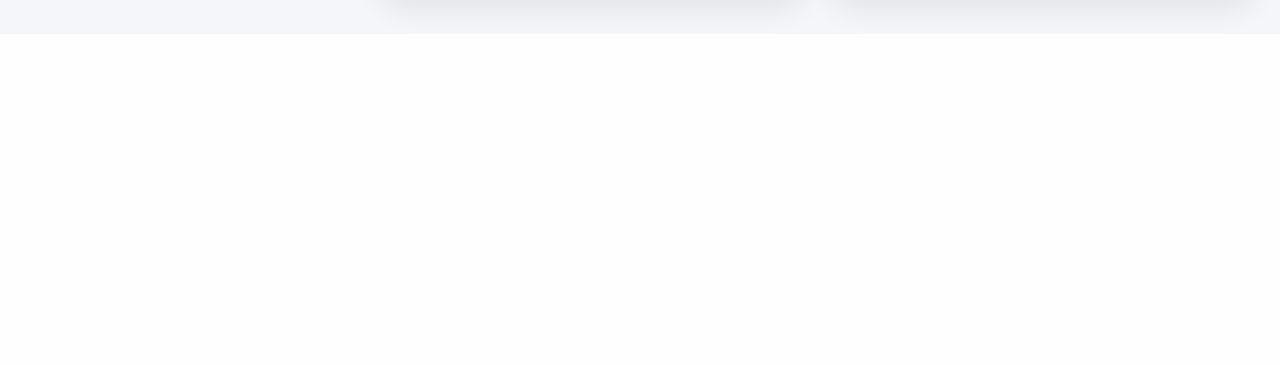
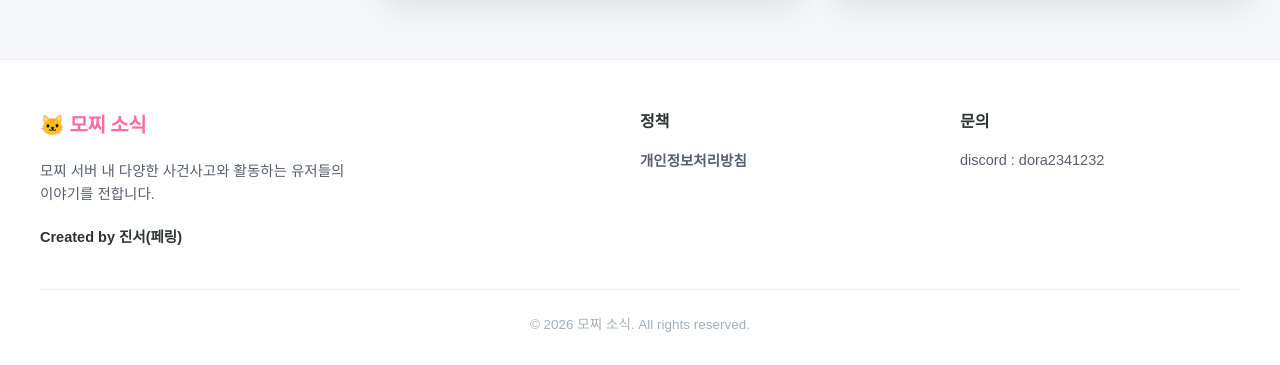
Before and after one commit to Mochisite2134/mochi-market, a Flask app: page / in a window 1280 px wide. Shown: the part 950-1315 px from the top of the page. Before the commit the page ends 974 px from the top, so only its background shows below. Run offline with Flask 3, Linux system fonts and the light colour scheme; data that the repository does not hold is empty; some web fonts are replaced.

Commit message:
Add files via upload

```diff
--- a/templates/index.html
+++ b/templates/index.html
@@ -66,7 +66,7 @@
     --rank-bg: #334155;
 }
 
-/* 🌟 기본 리셋 및 부드러운 화면 전환(Transition) */
+/* 🌟 기본 리셋 */
 *{margin:0;padding:0;box-sizing:border-box; -webkit-user-select: none; user-select: none;}
 input, textarea { -webkit-user-select: auto; user-select: auto; }
 body { font-family:'Pretendard',sans-serif; background:var(--bg-body); color:var(--text-main); line-height: 1.5; transition: background 0.3s ease, color 0.3s ease; }
@@ -78,13 +78,11 @@ header { height:75px; background:var(--bg-header); backdrop-filter: blur(10px);
 .top-nav a { text-decoration:none; font-size:17px; font-weight:700; color:var(--text-sub); cursor:pointer; padding:25px 0; border-bottom:3px solid transparent; transition:all 0.3s ease; }
 .top-nav a:hover { color:var(--pink-main); }
 .top-nav a.active { color:var(--pink-main); border-bottom:3px solid var(--pink-main); }
-
-/* 테마 변경 버튼 */
 .theme-btn { background: none; border: none; font-size: 22px; cursor: pointer; padding: 10px; border-radius: 50%; transition: transform 0.3s ease; display: flex; align-items: center; justify-content: center; }
 .theme-btn:hover { transform: scale(1.1) rotate(15deg); background: var(--bg-hover); }
 
 /* 🌟 전체 레이아웃 (사이드바 + 메인) */
-.layout { max-width:1440px; margin:35px auto; padding:0 25px; display:grid; grid-template-columns:320px 1fr; gap:35px; }
+.layout { max-width:1440px; margin:35px auto; padding:0 25px; display:grid; grid-template-columns:320px 1fr; gap:35px; min-height: 80vh; }
 .sidebar { display:flex; flex-direction:column; gap:25px; height:fit-content; position:sticky; top:110px; }
 
 /* 🌟 사이드바: 박스 디자인 */
@@ -111,7 +109,7 @@ header { height:75px; background:var(--bg-header); backdrop-filter: blur(10px);
 .rank-name { font-weight:700; font-size:14.5px; line-height: 1.3; color:var(--text-main); transition: color 0.3s; }
 .rank-count { margin-left:auto; font-size:13px; color:var(--text-muted); font-weight: 600; white-space: nowrap; transition: color 0.3s; }
 
-/* 🌟 홈 화면 히어로(대문) 디자인 */
+/* 🌟 홈 화면 히어로 디자인 (슬라이드쇼) */
 .hero { position: relative; padding:90px 50px; border-radius:30px; margin-bottom:30px; box-shadow:0 15px 40px var(--shadow-medium); text-align: left; overflow: hidden; }
 #heroSliderBg { position: absolute; top: 0; left: 0; width: 100%; height: 100%; z-index: 1; }
 .hero-slide { position: absolute; top: 0; left: 0; width: 100%; height: 100%; background-size: cover; background-position: center; opacity: 0; transition: opacity 1s ease-in-out; }
@@ -129,7 +127,6 @@ header { height:75px; background:var(--bg-header); backdrop-filter: blur(10px);
 .h-card p { font-size:15px; line-height:1.6; opacity: 0.95; margin-bottom: 15px; font-weight: 500; }
 .h-card span { font-weight: 800; font-size: 15px; display: inline-block; background: rgba(255,255,255,0.25); padding: 8px 16px; border-radius: 12px; backdrop-filter: blur(5px); }
 
-/* 사진 배경 세팅 */
 .bg-news { background: linear-gradient(rgba(0,0,0,0.2), rgba(0,0,0,0.85)), url('https://cdn.domi.kr/tkRy9SMEuIku2ts1yK4B6tXZg3Pk5J.png') center/cover; }
 .bg-interview { background: linear-gradient(rgba(0,0,0,0.2), rgba(0,0,0,0.85)), url('https://cdn.domi.kr/FrvZXcyyBCO25dY5mfxQrWqdkqWQwm.png') center/cover; }
 .bg-team { background: linear-gradient(rgba(0,0,0,0.2), rgba(0,0,0,0.85)), url('https://cdn.domi.kr/W7OPQYrvCfeI1nzX7hzr2gPD6q09Nu.png') center/cover; }
@@ -145,7 +142,7 @@ header { height:75px; background:var(--bg-header); backdrop-filter: blur(10px);
 .n-content-preview { font-size:14.5px; color:var(--text-sub); line-height:1.6; display: -webkit-box; -webkit-line-clamp: 3; -webkit-box-orient: vertical; overflow: hidden; flex-grow: 1; }
 .n-img { width:100%; height:190px; object-fit:cover; border-radius:16px; margin-bottom:18px; background:var(--border-main); }
 
-/* 🌟 집중 모드 팝업창 (모달) */
+/* 🌟 팝업창 (모달) */
 .modal-overlay { position: fixed; top: 0; left: 0; width: 100%; height: 100%; background: rgba(0,0,0,0.7); z-index: 1000; display: none; align-items: center; justify-content: center; backdrop-filter: blur(8px); }
 .modal-overlay.active { display: flex; animation: fadeIn 0.2s ease; }
 .modal-box { background: var(--bg-card); width: 90%; max-width: 680px; border-radius: 28px; padding: 45px; position: relative; max-height: 90vh; overflow-y: auto; box-shadow: 0 20px 50px rgba(0,0,0,0.5); border: 1px solid var(--border-main); transition: background 0.3s, border-color 0.3s;}
@@ -181,10 +178,21 @@ header { height:75px; background:var(--bg-header); backdrop-filter: blur(10px);
 .item-card:hover { border-color:var(--pink-main); transform:translateY(-4px); box-shadow:0 10px 25px var(--pink-light); }
 .i-name { font-size:16px; font-weight:900; color:var(--text-main); line-height:1.35; word-break:keep-all; }
 .i-price { min-width:110px; text-align:right; color:var(--pink-main); font-size:16px; font-weight:900; white-space:nowrap; }
-.tab-btn span { font-size:14px; font-weight:700; opacity:.9; }
 
 table thead { background: var(--bg-table-head); color: var(--text-sub); transition: background 0.3s, color 0.3s;}
 table th { border-bottom: 2px solid var(--border-main); }
+
+/* 🌟 푸터 (하단 영역) CSS 🌟 */
+.site-footer { background: var(--bg-card); border-top: 1px solid var(--border-main); padding: 50px 40px 30px; margin-top: 60px; transition: background 0.3s, border-color 0.3s; }
+.footer-content { max-width: 1400px; margin: 0 auto; display: grid; grid-template-columns: 2fr 1fr 1fr; gap: 40px; margin-bottom: 40px; }
+.footer-col { display: flex; flex-direction: column; gap: 15px; }
+.footer-logo { font-size: 20px; font-weight: 900; color: var(--pink-main); letter-spacing: -0.5px; margin-bottom: 5px; }
+.footer-col p { color: var(--text-sub); font-size: 14.5px; line-height: 1.6; transition: color 0.3s; font-weight: 500; }
+.footer-col h4 { font-size: 16px; font-weight: 800; color: var(--text-main); transition: color 0.3s; }
+.footer-col ul { list-style: none; display: flex; flex-direction: column; gap: 12px; }
+.footer-col ul li a { text-decoration: none; color: var(--text-sub); font-size: 14.5px; transition: color 0.2s; font-weight: 600; }
+.footer-col ul li a:hover { color: var(--pink-main); }
+.footer-bottom { max-width: 1400px; margin: 0 auto; border-top: 1px solid var(--border-main); padding-top: 25px; text-align: center; color: var(--text-muted); font-size: 13.5px; font-weight: 500; transition: border-color 0.3s, color 0.3s; }
 
 /* 📱 모바일 최적화 */
 @media (max-width: 768px) {
@@ -197,12 +205,14 @@ table th { border-bottom: 2px solid var(--border-main); }
     .home-cards { grid-template-columns: 1fr; gap: 15px; }
     .tabs { flex-direction: column; gap: 10px; }
     .tab-btn { padding: 15px; flex-direction: row; justify-content: center; }
-    .tab-btn span { display: none; }
     .news-list { grid-template-columns: 1fr; }
     .cat-content.active { grid-template-columns: 1fr; }
     .item-card { padding: 18px; }
     .modal-box { width: 95%; padding: 25px; border-radius: 20px; }
     .tab-content { padding: 20px 15px; border-radius: 20px; }
+    /* 모바일 푸터 */
+    .footer-content { grid-template-columns: 1fr; gap: 30px; }
+    .site-footer { padding: 40px 20px 25px; margin-top: 40px; }
 }
 </style>
 </head>
@@ -214,7 +224,7 @@ table th { border-bottom: 2px solid var(--border-main); }
         <a class="nav-link active" onclick="switchPage('page-home', this)">홈</a>
         <a class="nav-link" id="nav-news" onclick="switchPage('page-news', this)">모찌 기사단</a>
         <a class="nav-link" onclick="switchPage('page-market', this)">시세 조회</a>
-        <!-- 🌟 다크 모드 토글 버튼 추가 -->
+        <!-- 다크 모드 토글 -->
         <button id="darkModeToggle" class="theme-btn" onclick="toggleDarkMode()" title="다크 모드 전환">🌙</button>
     </nav>
 </header>
@@ -239,7 +249,7 @@ table th { border-bottom: 2px solid var(--border-main); }
     <main>
         <div id="page-home" class="page-section active">
 
-            <!-- 🌟 슬라이드쇼 히어로 배너 -->
+            <!-- 슬라이드쇼 히어로 배너 -->
             <section class="hero">
                 <div id="heroSliderBg"></div>
                 <div class="hero-overlay"></div>
@@ -380,7 +390,38 @@ table th { border-bottom: 2px solid var(--border-main); }
     </main>
 </div>
 
-<!-- 집중 모드 뉴스 팝업창 -->
+<!-- 🌟 새롭게 추가된 푸터 (Footer) 영역 🌟 -->
+<footer class="site-footer">
+    <div class="footer-content">
+        <!-- 1. 좌측 설명 -->
+        <div class="footer-col">
+            <div class="footer-logo">🐱 모찌 소식</div>
+            <p>모찌 서버 내 다양한 사건사고와 활동하는 유저들의<br>이야기를 전합니다.</p>
+            <p style="margin-top: 5px; font-weight: 700; color: var(--text-main);">Created by 진서(페링)</p>
+        </div>
+
+        <!-- 2. 중앙 정책 -->
+        <div class="footer-col">
+            <h4>정책</h4>
+            <ul>
+                <li><a href="#" onclick="alert('개인정보처리방침 준비 중입니다.')">개인정보처리방침</a></li>
+            </ul>
+        </div>
+
+        <!-- 3. 우측 문의 -->
+        <div class="footer-col">
+            <h4>문의</h4>
+            <p>discord : dora2341232</p>
+        </div>
+    </div>
+
+    <!-- 4. 하단 저작권 표시 -->
+    <div class="footer-bottom">
+        &copy; 2026 모찌 소식. All rights reserved.
+    </div>
+</footer>
+
+<!-- 팝업창 (모달) -->
 <div id="newsModal" class="modal-overlay" onclick="closeNewsModal(event)">
     <div class="modal-box" onclick="event.stopPropagation()">
         <span class="modal-close" onclick="closeNewsModal()">×</span>
@@ -403,7 +444,6 @@ table th { border-bottom: 2px solid var(--border-main); }
 </div>
 
 <script>
-    // 🌟 다크 모드 토글 로직 🌟
     function toggleDarkMode() {
         const docEl = document.documentElement;
         const currentTheme = docEl.getAttribute('data-theme');
@@ -413,23 +453,20 @@ table th { border-bottom: 2px solid var(--border-main); }
         localStorage.setItem('theme', newTheme);
 
         document.getElementById('darkModeToggle').innerText = newTheme === 'dark' ? '☀️' : '🌙';
-
-        // 차트 눈금선이 변경된 테마에 맞게 렌더링되도록 차트 업데이트 유도
         if(searchChartInstance) updateChart();
     }
 
-    // 로딩 시 버튼 아이콘 맞춰주기
     document.addEventListener("DOMContentLoaded", () => {
         const theme = document.documentElement.getAttribute('data-theme');
         document.getElementById('darkModeToggle').innerText = theme === 'dark' ? '☀️' : '🌙';
     });
-
 
     function switchPage(pageId, btnElement) {
         document.querySelectorAll('.page-section').forEach(p => p.classList.remove('active'));
         document.querySelectorAll('.nav-link').forEach(b => b.classList.remove('active'));
         document.getElementById(pageId).classList.add('active');
         btnElement.classList.add('active');
+        window.scrollTo({ top: 0, behavior: 'smooth' }); // 페이지 이동 시 맨 위로 스크롤
     }
 
     function formatKRW(num) {
@@ -462,7 +499,6 @@ table th { border-bottom: 2px solid var(--border-main); }
         btnElement.classList.add('active');
     }
 
-    // 슬라이드쇼 코드
     const slideImages = [
         "https://cdn.domi.kr/HvkIAqFGWYafbpxdbjVkJ28x1l0grJ.png",
         "https://cdn.domi.kr/f4DmNmTg76L6YgGlBhbpQYuV7cPvX3.png",
@@ -498,7 +534,6 @@ table th { border-bottom: 2px solid var(--border-main); }
         }, 100);
     }
 
-    // 뉴스 팝업창 로직
     let originalNewsTitle = null;
     const SUPABASE_URL = "https://lgjmpburuksnfspmizmr.supabase.co";
     const SUPABASE_KEY = "sb_publishable_hJgDJqaZOvU1zF2E7x88Hg_wtxsJGdH";
@@ -564,7 +599,6 @@ table th { border-bottom: 2px solid var(--border-main); }
         } catch (error) { alert("오류가 발생했습니다: " + error); }
     }
 
-    // 카테고리 등 렌더링 로직
     const rawLogs = {{ logs_json | safe }};
     let latestTime = 0;
 
@@ -790,7 +824,6 @@ table th { border-bottom: 2px solid var(--border-main); }
         const ctx = document.getElementById('searchChart').getContext('2d');
         if (searchChartInstance) searchChartInstance.destroy();
 
-        // 다크모드 대응 차트 눈금선 컬러
         const isDark = document.documentElement.getAttribute('data-theme') === 'dark';
         const gridColor = isDark ? 'rgba(255,255,255,0.05)' : 'rgba(0,0,0,0.05)';
         const tickColor = isDark ? '#94a3b8' : '#a4b0be';
```
